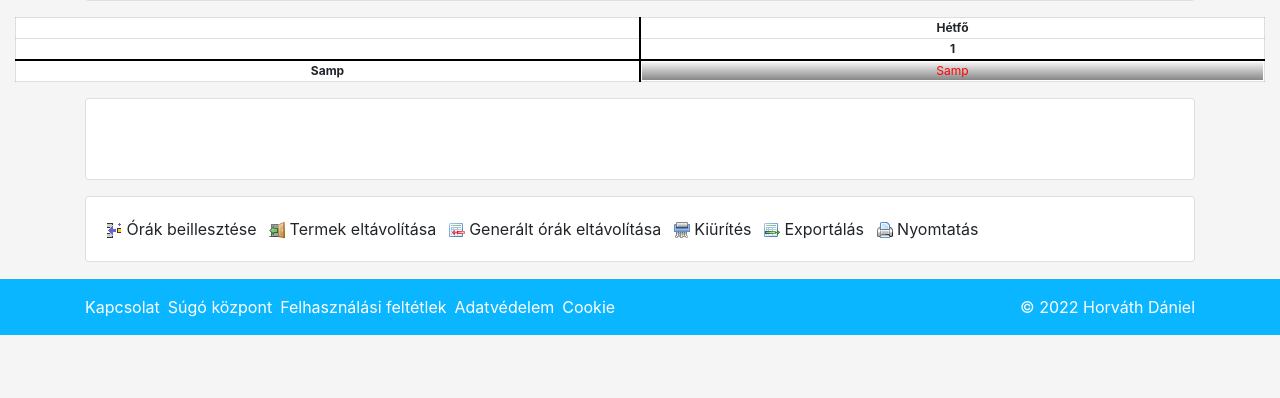
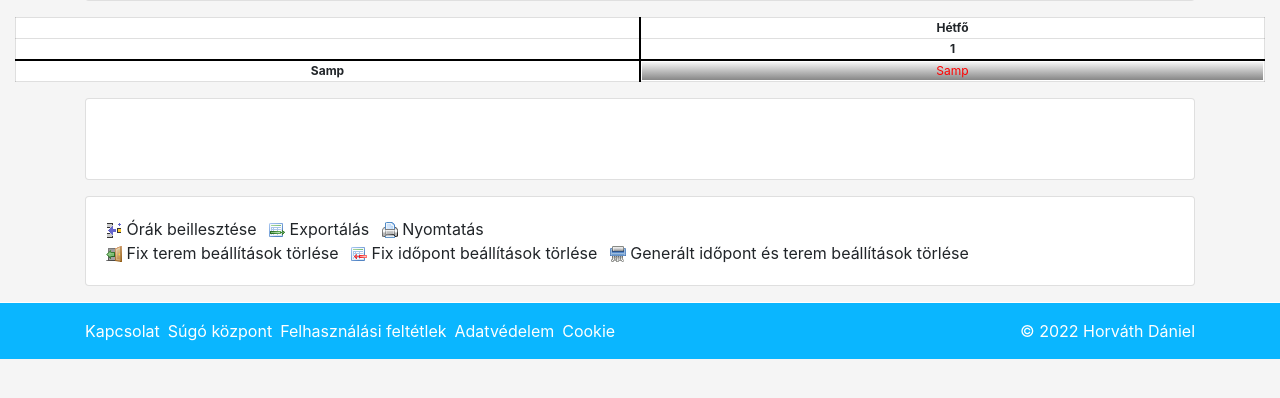
Before and after one commit to horvath95d/Szakdolgozat, a CodeIgniter app: page /database/index.php/home/index in a window 1280 px wide. Shown: the part 322-720 px from the top of the page. Run offline with CodeIgniter, Linux system fonts and the light colour scheme; the visitor is signed in with stand-in values (Sample User, id 1); tables that the repository leaves empty hold one stand-in row (values such as "Sample post").

Commit message:
Update home page functions

```diff
--- a/app/application/controllers/Home.php
+++ b/app/application/controllers/Home.php
@@ -85,19 +85,17 @@ class Home extends CI_Controller {
     public $countTimes;
 
     public function generate() {
+        // TODO: megcsinálni
         //$this->classes = $this->school_model->getClasses();
         //$this->countTimes = count($this->school_model->getTimes());
         //$this->backTrack(1,1,0);
 
-        $classes = $this->school_model->getClasses();
         if ($this->home_model->validate()) {
             $countTimes = count($this->school_model->getTimes())+1;
             $classes = $this->school_model->getClasses();
 
             for ($t=1; $t < $countTimes; $t++) { // óra ciklus
-
                 for ($d=1; $d < $this->school['days']+1; $d++) { // nap ciklus
-
                     foreach ($classes as $class) { // osztály ciklus
                         $fixedLesson = $this->home_model->getFixedLesson($t, $d, $class['id'], $class['year']);
 
@@ -117,6 +115,7 @@ class Home extends CI_Controller {
                 }
             }
 
+            /*
             $timelessLessons = $this->home_model->getTimelessLessons(); // meg keressük az első körben kimaradt órákat
 
             while (!empty($timelessLessons)) {
@@ -133,6 +132,7 @@ class Home extends CI_Controller {
             }
 
             $this->session->set_flashdata('message', '');
+            */
         }
 
         header('Location: ' . $_SERVER['HTTP_REFERER']);
@@ -201,13 +201,13 @@ class Home extends CI_Controller {
             $this->OK = true;
     }
 
-    public function removeRooms() {
-        $this->home_model->removeRooms();
+    public function fixRoomsRemove() {
+        $this->home_model->fixRoomsRemove();
         header('Location: ' . $_SERVER['HTTP_REFERER']);
     }
 
-    public function removeLessons() {
-        $this->home_model->removeLessons();
+    public function fixTimeRemove() {
+        $this->home_model->fixTimeRemove();
         header('Location: ' . $_SERVER['HTTP_REFERER']);
     }
 
--- a/app/application/language/english/home_lang.php
+++ b/app/application/language/english/home_lang.php
@@ -148,6 +148,6 @@ $lang['removeGenLessons']       = 'Generált órák eltávolítása';
 
 $lang['removeGenLessons_title'] = 'Generált órák eltávolítása az órarendből';
 
-$lang['removeRooms']        = 'Terem beállítások törlése';
+$lang['fixRoomsRemove']        = 'Terem beállítások törlése';
 
-$lang['removeRooms_title']  = 'Terem beállítások törlése';
+$lang['fixRoomsRemove_title']  = 'Terem beállítások törlése';
--- a/app/application/language/hungarian/home_lang.php
+++ b/app/application/language/hungarian/home_lang.php
@@ -32,12 +32,12 @@ $lang['filtration']         = 'Szűrés';
 
 $lang['generate']             = 'Órák beillesztése';
 $lang['generate_title']       = 'Összes időpontnélküli óra beillesztése az órarendbe';
-$lang['removeRooms']            = 'Termek eltávolítása';
-$lang['removeRooms_title']      = 'Termek beállítások eltávolítása';
-$lang['removeRooms_confirm']    = 'Biztosan eltávolítod minden órának a termét?';
-$lang['removeLessons']       = 'Generált órák eltávolítása';
-$lang['removeLessons_title'] = 'Generált órák eltávolítása az órarendből';
-$lang['removeLessons_confirm']   = 'Biztosan eltávolítasz minden órát az órarendből, aminek nem adtál fix időpontot?';
-$lang['emptying']               = 'Kiürítés';
-$lang['emptying_title']         = 'Órarend teljes kiürítése';
-$lang['emptying_confirm']       = 'Biztosan eltávolítasz minden órát az órarendből?';
+$lang['fixRoomsRemove']            = 'Fix terem beállítások törlése';
+$lang['fixRoomsRemove_title']      = 'Fix terem beállítások törlése';
+$lang['fixRoomsRemove_confirm']    = 'Biztosan eltávolítasz minden fixen beállított termet?';
+$lang['fixTimeRemove']            = 'Fix időpont beállítások törlése';
+$lang['fixTimeRemove_title']      = 'Fix időpont beállítások törlése';
+$lang['fixTimeRemove_confirm']    = 'Biztosan eltávolítasz minden fixen beállított időpontot?';
+$lang['removeLessons']       = 'Generált időpont és terem beállítások törlése';
+$lang['removeLessons_title'] = 'Generált időpont és terem beállítások törlése';
+$lang['removeLessons_confirm']   = 'Biztosan eltávolítasz minden generált terem és időpont beállítást?';
--- a/app/application/models/Home_model.php
+++ b/app/application/models/Home_model.php
@@ -203,19 +203,21 @@ class Home_model extends CI_Model {
         return $query->result_array();
     }
 
-    public function removeRooms() {
-        // ez full megölt minden mást :_)
-        //$this->db->where(['school_id' => $this->school_id]);
-        //$this->db->update('lesson', ['room_id' => NULL, 'fix_room' => 0]);
+    public function fixRoomsRemove() {
+        $this->db->where(['school_id' => $this->school_id, 'fix_room' => 1]);
+        $this->db->update('lesson', ['room_id' => NULL, 'fix_room' => 0]);
     }
 
-    public function removeLessons() {
-        $this->db->where(['school_id' => $this->school_id, 'fix_time' => 0]);
+    public function fixTimeRemove() {
+        $this->db->where(['school_id' => $this->school_id, 'fix_time' => 1]);
         $this->db->update('lesson', ['day' => 0, 'time' => 0]);
     }
 
     public function emptying() {
-        $this->db->where('school_id', $this->school_id);
-        $this->db->update('lesson', ['fix_time' => 0, 'day' => 0, 'time' => 0]);
+        $this->db->where(['school_id' => $this->school_id, 'fix_room' => 0]);
+        $this->db->update('lesson', ['room_id' => NULL]);
+
+        $this->db->where(['school_id' => $this->school_id, 'fix_time' => 0]);
+        $this->db->update('lesson', ['day' => 0, 'time' => 0]);
     }
 }
--- a/app/application/views/home/index.php
+++ b/app/application/views/home/index.php
@@ -143,18 +143,6 @@
                 <img src="<?=site_url("assets/img/icons/insert.png")?>" alt="<?=lang('generate_title')?>">
                 <?=lang('generate')?>
             </a>
-            <a href="home/removeRooms" class="mr-2" title="<?=lang('removeRooms_title')?>" onclick="return confirm('<?=lang('removeRooms_confirm')?>')">
-                <img src="<?=site_url("assets/img/icons/roomoff.png")?>" alt="<?=lang('removeRooms_title')?>">
-                <?=lang('removeRooms')?>
-            </a>
-            <a href="home/removeLessons" class="mr-2" title="<?=lang('removeLessons_title')?>" onclick="return confirm('<?=lang('removeLessons_confirm')?>')">
-                <img src="<?=site_url("assets/img/icons/empty.png")?>" alt="<?=lang('removeLessons_title')?>">
-                <?=lang('removeLessons')?>
-            </a>
-            <a href="home/emptying" class="mr-2" title="<?=lang('emptying_title')?>" onclick="return confirm('<?=lang('emptying_confirm')?>')">
-                <img src="<?=site_url("assets/img/icons/emptying.png")?>" alt="<?=lang('emptying')?>">
-                <?=lang('emptying')?>
-            </a>
             <a href="#" id="export" class="mr-2" title="<?=lang('btn_export_title')?>" download="<?=$school['short_name']?>-<?=$title?>.xls">
                 <img src="<?=site_url('assets/img/icons/export.png')?>" alt="<?=lang('btn_export_title')?>">
                 <?=lang('btn_export')?>
@@ -163,6 +151,19 @@
                 <img src="assets/img/icons/print.png" alt="<?=lang('print_title')?>">
                 <?=lang('print')?>
             </a>
+            <br>
+            <a href="home/fixRoomsRemove" class="mr-2" title="<?=lang('fixRoomsRemove_title')?>" onclick="return confirm('<?=lang('fixRoomsRemove_confirm')?>')">
+                <img src="<?=site_url("assets/img/icons/roomoff.png")?>" alt="<?=lang('fixRoomsRemove_title')?>">
+                <?=lang('fixRoomsRemove')?>
+            </a>
+            <a href="home/fixTimeRemove" class="mr-2" title="<?=lang('fixTimeRemove_title')?>" onclick="return confirm('<?=lang('fixRoomsRemove_confirm')?>')">
+                <img src="<?=site_url("assets/img/icons/empty.png")?>" alt="<?=lang('fixTimeRemove_title')?>">
+                <?=lang('fixTimeRemove')?>
+            </a>
+            <a href="home/emptying" class="mr-2" title="<?=lang('removeLessons_title')?>" onclick="return confirm('<?=lang('removeLessons_confirm')?>')">
+                <img src="<?=site_url("assets/img/icons/emptying.png")?>" alt="<?=lang('removeLessons_title')?>">
+                <?=lang('removeLessons')?>
+            </a>
         </div>
     </div>
 </div>
```
